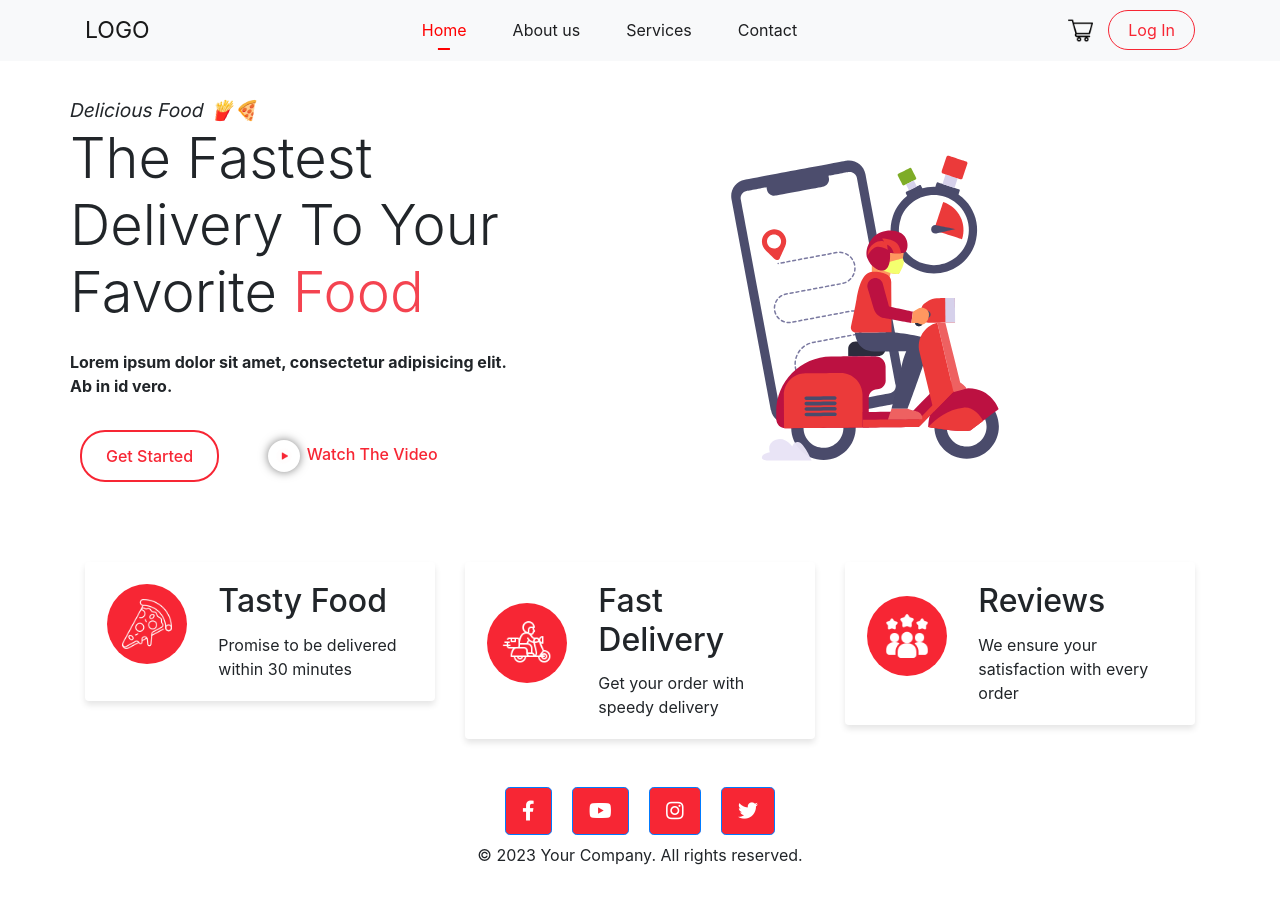
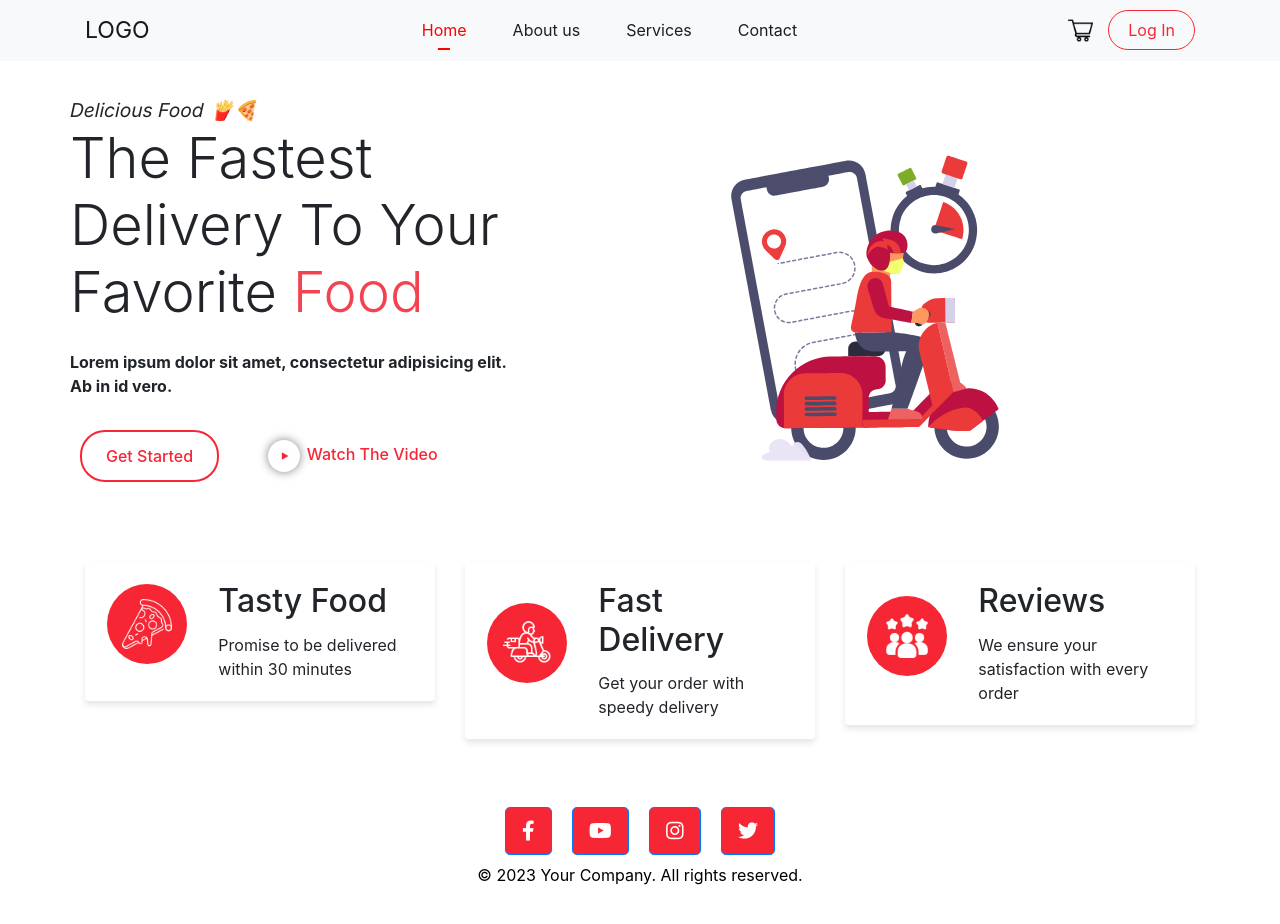
Before and after one commit to mbachirboukerma/deliveryservice, a plain HTML site: page index.html in a window 1280 px wide. Drawn offline with nearby package versions, Linux system fonts and the light colour scheme; a web font is replaced by a local one.

Commit message:
style.css

```diff
--- a/css/style.css
+++ b/css/style.css
@@ -8,6 +8,15 @@ header nav .navbar-brand {
 }
 
 
+/* Add the following CSS code to your <style> section */
+/* .footer {
+    position: fixed;
+    bottom: 0;
+    width: 100%;
+    background-color: #f7f6f6;
+    padding: 10px 0;
+    text-align: center;
+} */
 
 
 header nav .navbar-nav .nav-item .nav-link {
@@ -193,6 +202,7 @@ main .text p {
 
 
 #about-us-section{
+    background: white;
     display: flex;
     justify-content: space-evenly;
     align-items: center;
@@ -206,3 +216,39 @@ main .text p {
     padding: 15px;
     border-radius: 20px;
 }
+
+
+body {
+    margin: 0;
+    padding: 0;
+    position: relative;
+}
+
+.wrapper {
+    padding-bottom: 100px; /* Adjust this value to match the height of your footer */
+}
+
+.carousel-container {
+    /* Your existing styles here */
+
+}
+
+.footer {
+    position: relative;
+    border: none;
+    bottom: 0;
+    width: 100%;
+    background-color: #ffffff00;
+    color: rgb(0, 0, 0);
+    text-align: center;
+    padding: 20px 0; /* Increase padding for better spacing */
+    /* box-shadow: 0px -2px 5px rgba(0, 0, 0, 0.2); Add a subtle shadow at the top of the footer */
+}
+
+
+
+@media (max-width: 767px) {
+    .navbar-nav .nav-item .nav-link::before {
+        display: none;
+    }
+}
```
